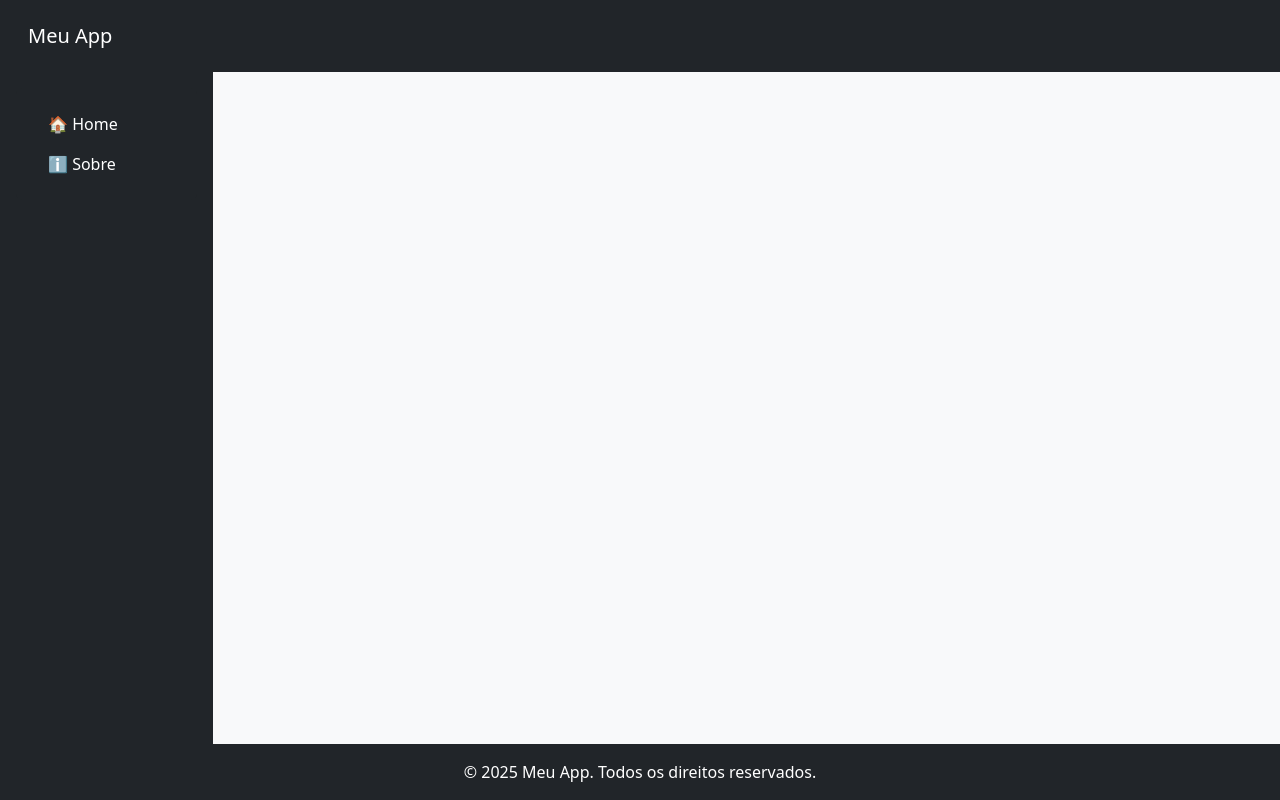
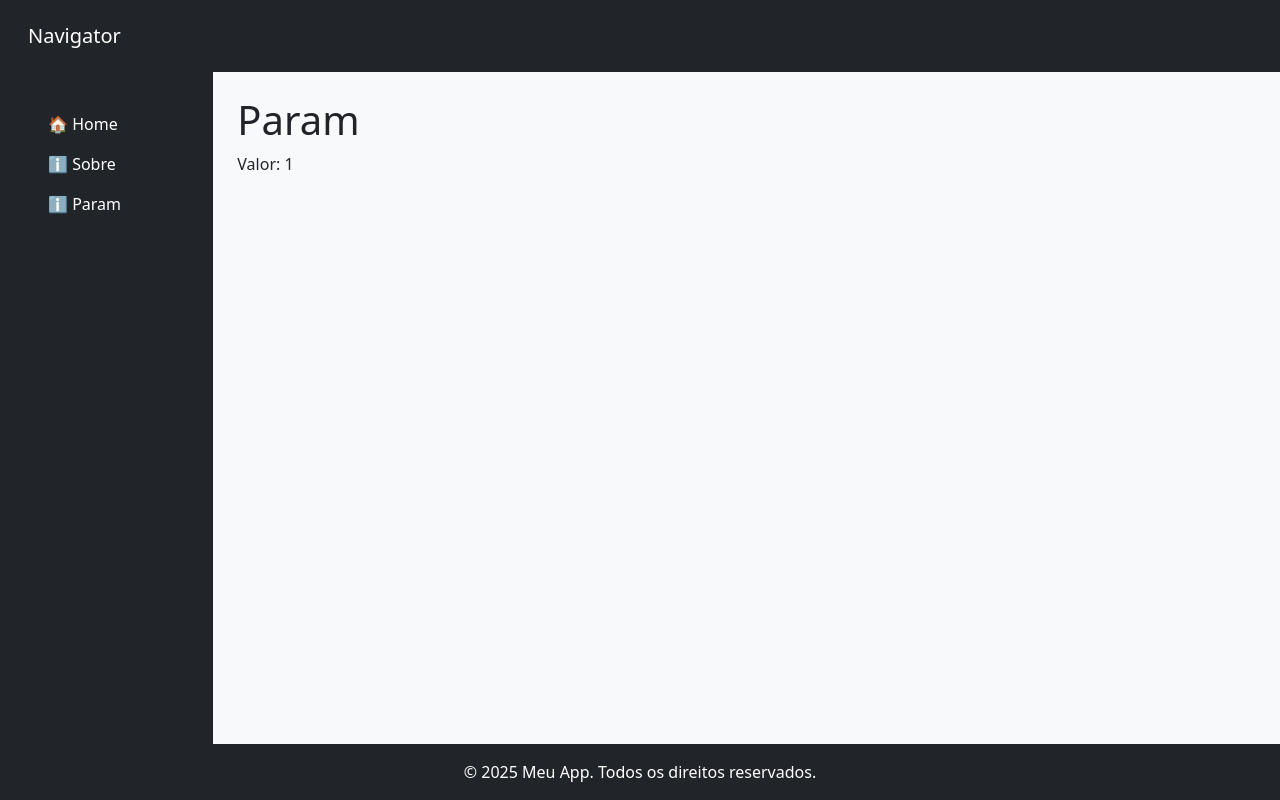
Before and after one commit to juancoutinhoflooxmongagua/Navigator-ReactRouter, a React (Create React App) app: page /param/1 in a window 1280 px wide. Built offline with nearby package versions, Linux system fonts and the light colour scheme.

Commit message:
feat: working with router parameters

```diff
--- a/src/components/layout/Content.jsx
+++ b/src/components/layout/Content.jsx
@@ -2,12 +2,14 @@ import React from 'react';
 import { Routes, Route } from 'react-router-dom';
 import About from '../../views/examples/About';
 import Home from '../../views/examples/Home';
+import Param from '../../views/examples/Param';
 
 const Content = () => (
     <main>
         <Routes>
             <Route path="/" element={<Home />} />
             <Route path="/about" element={<About />} />
+            <Route path="/param/:id" element={<Param />} />
         </Routes>
     </main>
 );
--- a/src/components/layout/Menu.jsx
+++ b/src/components/layout/Menu.jsx
@@ -10,6 +10,10 @@ const Menu = () => (
             <li className="nav-item">
                 <Link to="/about" className="nav-link text-white">ℹ️ Sobre</Link>
             </li>
+
+            <li className="nav-item">
+                <Link to="/param/123" className="nav-link text-white">ℹ️ Param</Link>
+            </li>
         </ul>
     </nav>
 );
--- a/src/views/App.jsx
+++ b/src/views/App.jsx
@@ -10,7 +10,7 @@ const App = () => (
       {/* Navbar */}
       <header className="navbar navbar-expand-lg navbar-dark bg-dark p-3">
         <div className="container-fluid">
-          <a className="navbar-brand" href="#">Meu App</a>
+          <a className="navbar-brand" href="#">Navigator</a>
         </div>
       </header>
 
--- /dev/null
+++ b/src/views/examples/Param.jsx
@@ -0,0 +1,15 @@
+import React from 'react'
+import { useParams } from 'react-router-dom'
+
+const Param = props => {
+const { id } = useParams()
+return (
+    <div className='Param'>
+        <h1>Param</h1>
+        <p>Valor: {id}</p>
+
+    </div>
+)
+}
+
+export default Param
```
